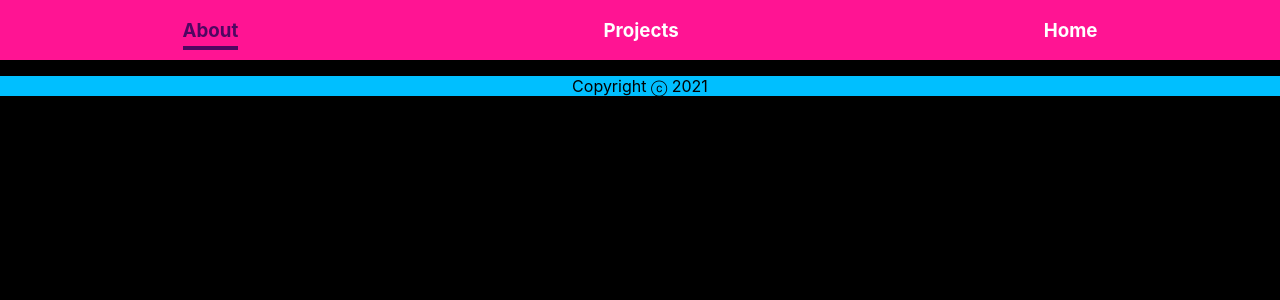
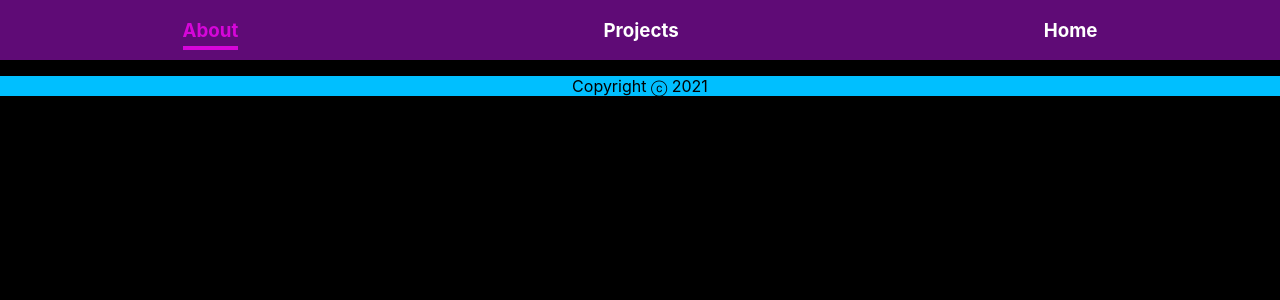
Before and after one commit to SilviaBaer/portfolio-website, a React (Create React App) app in the folder portfolio-website/: page / in a window 1280 px wide. In both pictures the pointer is over the link "About". Shown: the top 300 px of the page. Built offline with nearby package versions, Linux system fonts and the light colour scheme.

Commit message:
💄 update styles

```diff
--- a/portfolio-website/src/components/header/header.module.css
+++ b/portfolio-website/src/components/header/header.module.css
@@ -1,5 +1,5 @@
 .header {
-    background-color: deeppink;
+    background-color: #5f0b76;
         display: flex;
         flex-direction: row;
         justify-content: space-around;
@@ -17,7 +17,7 @@ a {
 .header a:hover,
 .header a:active,
 .header a.active {
-  color: #4f0761;
+  color: #d606d9;
   padding-bottom: 0.25rem;
-  border-bottom: 4px solid #4f0761;
+  border-bottom: 4px solid #d606d9;
 }
```
